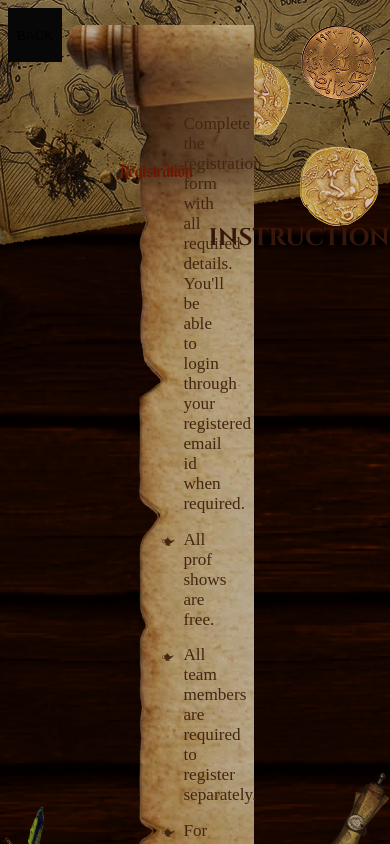
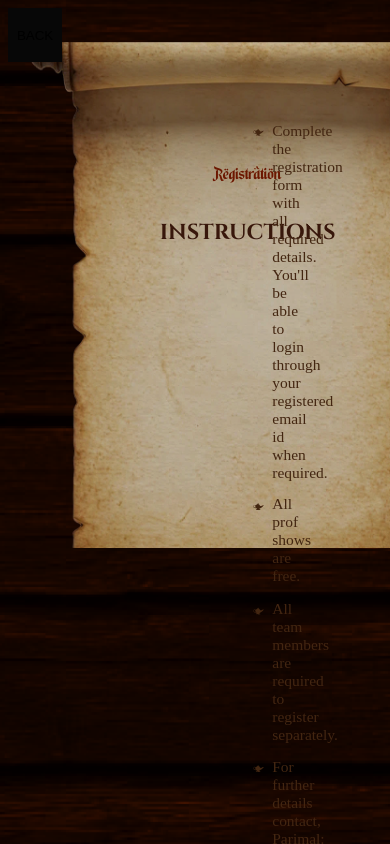
Before and after one commit to dvm-bitspilani/oasis-2026-web, a React (Vite) app: page /register in a window 390 px wide. Built offline with nearby package versions, Linux system fonts and the light colour scheme.

Commit message:
Improved Responsiveness

```diff
--- a/src/pages/registration/components/Instructions/Instructions.module.scss
+++ b/src/pages/registration/components/Instructions/Instructions.module.scss
@@ -228,3 +228,62 @@
     }
   }
 }
+
+@media screen and (max-width: 1201px) {
+  .content {
+    width: 65vw;
+    margin: 0;
+    left: 20%;
+  }
+
+  .lefttop {
+    left: -25%;
+    top: -25%;
+  }
+
+  .leftbottom {
+    left: -5%;
+    bottom: -5%;
+    scale: 1.75;
+  }
+}
+
+@media screen and (max-width: 1025px) {
+  .content {
+    width: 80vw;
+    left: 10%;
+  }
+
+  .lefttop {
+    left: -30%;
+    top: -10%;
+    scale: 0.6;
+  }
+
+  .righttop {
+    scale: 0.6;
+  }
+}
+
+@media screen and (max-width: 769px) {
+  .content {
+    width: 90vw;
+    left: 5%;
+  }
+
+  .leftbottom,
+  .lefttop,
+  .rightbottom,
+  .righttop {
+    display: none;
+  }
+}
+
+@media screen and (max-width: 577px) {
+  .content {
+    width: max-content;
+    left: 0%;
+    background-size: contain;
+    scale: 0.9;
+  }
+}
```
Also changed, not shown: public/googleReg.svg.
